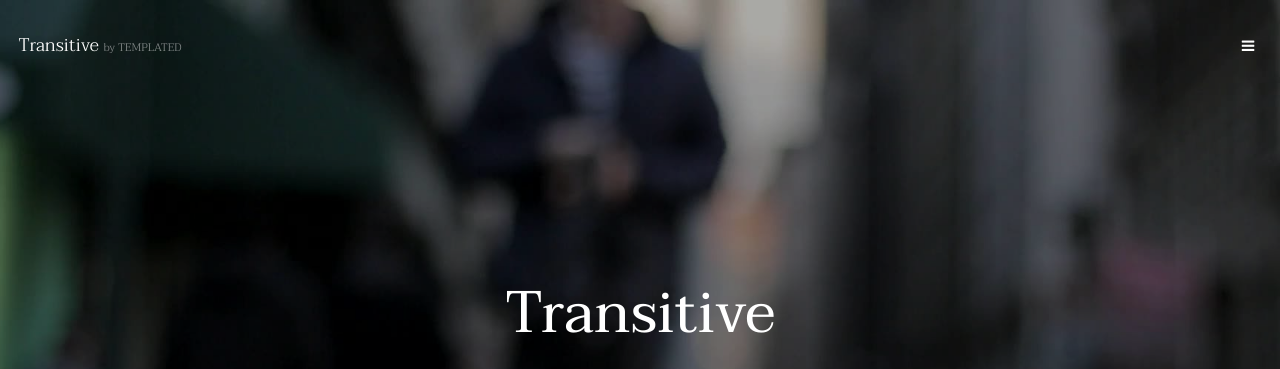
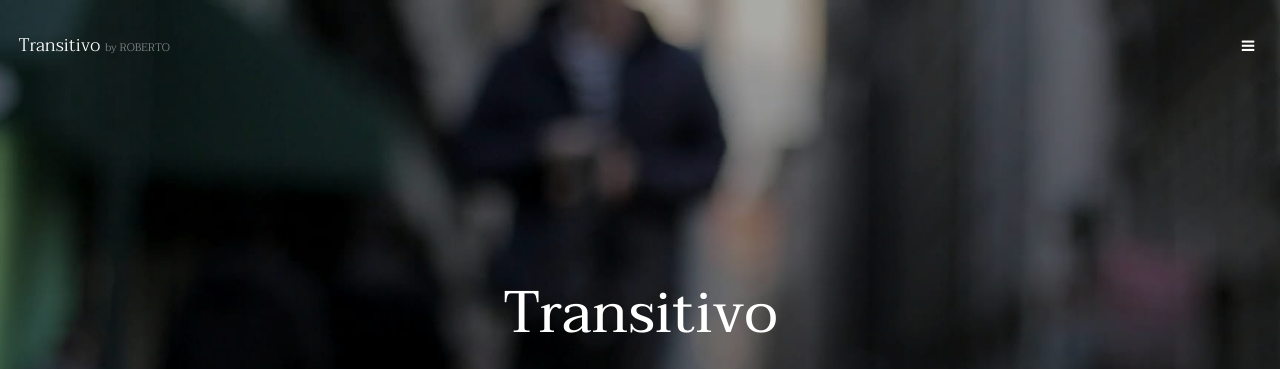
Before and after one commit to robferfra/04_REP_METROPOLITA, a plain HTML site: page index.html in a window 1280 px wide. Shown: the top 369 px of the page. Drawn offline with Linux system fonts and the light colour scheme.

Commit message:
cambios en la portada por ROBERTO

```diff
--- a/index.html
+++ b/index.html
@@ -6,7 +6,7 @@
 -->
 <html>
 	<head>
-		<title>Transitive by TEMPLATED</title>
+		<title>Transitivo by ROBERTO</title>
 		<meta charset="utf-8" />
 		<meta name="viewport" content="width=device-width, initial-scale=1" />
 		<link rel="stylesheet" href="assets/css/main.css" />
@@ -15,7 +15,7 @@
 
 		<!-- Header -->
 			<header id="header" class="alt">
-				<div class="logo"><a href="index.html">Transitive <span>by TEMPLATED</span></a></div>
+				<div class="logo"><a href="index.html">Transitivo <span>by ROBERTO</span></a></div>
 				<a href="#menu" class="toggle"><span>Menu</span></a>
 			</header>
 
@@ -36,7 +36,7 @@
 		-->
 			<section id="banner" data-video="images/banner">
 				<div class="inner">
-					<h1>Transitive</h1>
+					<h1>Transitivo</h1>
 					<p>A full responsive, business-oriented HTML5/CSS3 template<br />
 					built by <a href="https://templated.co/">Templated</a> and released under the <a href="https://templated.co/license">Creative Commons</a>.</p>
 					<a href="#one" class="button special scrolly">Get Started</a>
```
